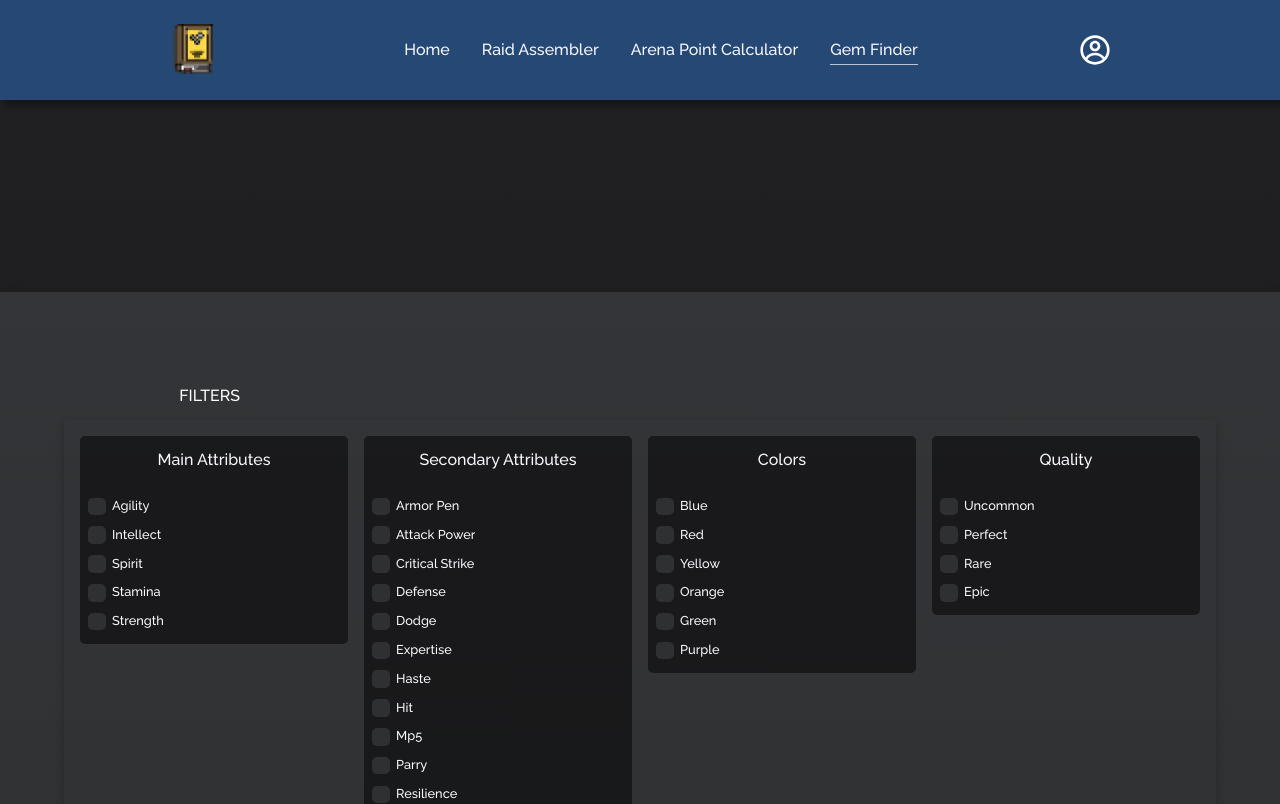
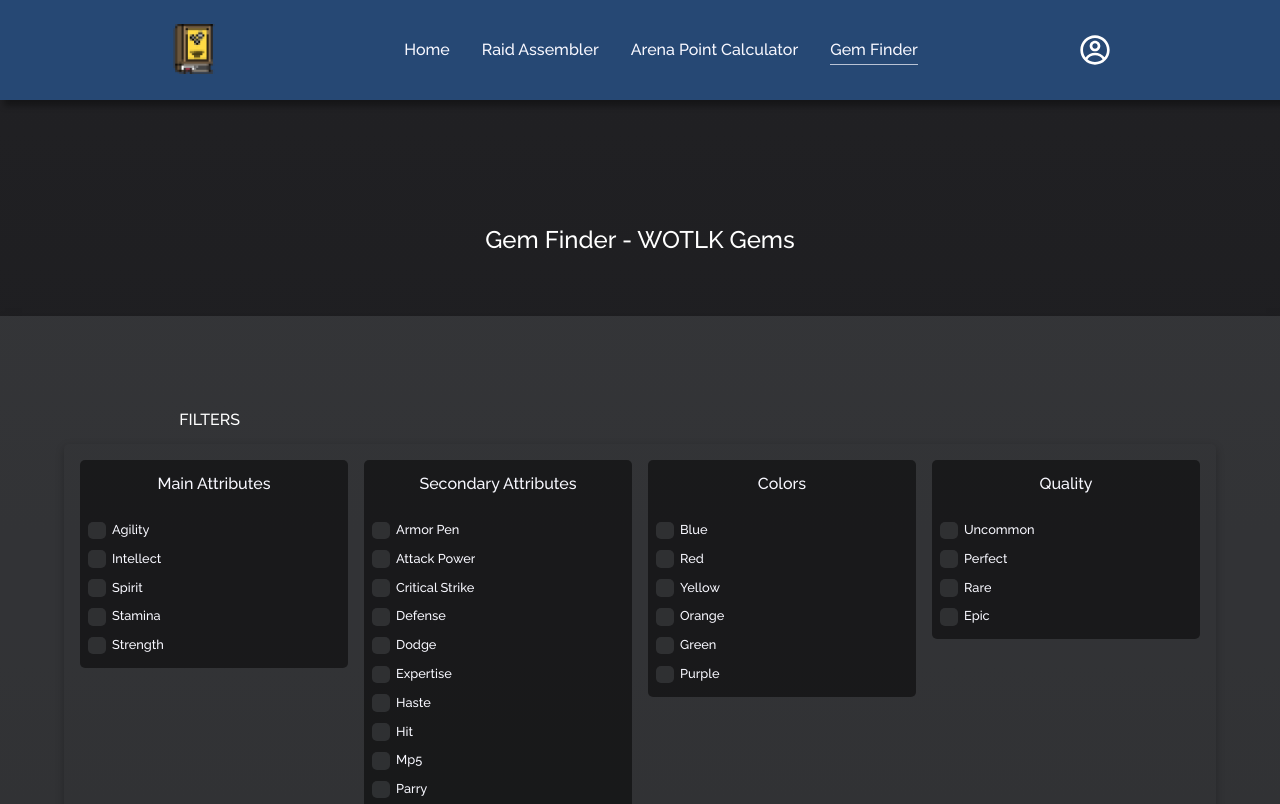
Before and after one commit to MarcusMohns/Codex-Online, a React (Create React App) app: page /gemfinder in a window 1280 px wide. Shown: the top 804 px of the page. Built offline with nearby package versions, Linux system fonts and the light colour scheme.

Commit message:
Headers added

```diff
--- a/src/components/styles/ArenaPointCalculator.styled.js
+++ b/src/components/styles/ArenaPointCalculator.styled.js
@@ -11,21 +11,18 @@ export const Main = styled.main`
   min-height: 40vw;
   height: auto;
   margin: auto;
-  margin-top: 15%;
+  margin-top: 5%;
   opacity: 90%;
   box-shadow: 3px 5px 10px -2px rgba(0, 0, 0, 0.6);
   padding: 2rem;
 
   @media (min-width: 1200px) {
-    align-items: center;
     flex-direction: row;
-    justify-content: top;
+    align-items: flex-start;
+    justify-content: center;
     max-width: 100vw;
     min-width: 75vw;
     padding: 3rem;
-  }
-
-  @media screen and (min-width: 992px) {
   }
 `;
 
--- a/src/components/styles/GemFinder.styled.js
+++ b/src/components/styles/GemFinder.styled.js
@@ -11,7 +11,7 @@ export const Main = styled.main`
   width: auto;
   margin: auto;
   padding: 4rem;
-  margin-top: 15%;
+  margin-top: 5%;
   box-shadow: 3px 5px 10px -2px rgba(0, 0, 0, 0.6);
   font-size: 1rem;
   @media screen and (max-width: 1200px) {
--- a/src/components/styles/RaidAssembler.styled.js
+++ b/src/components/styles/RaidAssembler.styled.js
@@ -33,6 +33,7 @@ export const Main = styled.main`
       "Raid Utils"
       "Buffs Buffs";
     padding: 2rem;
+    padding-bottom: 10rem;
   }
   .add-player-menu {
     display: flex;
@@ -1315,6 +1316,7 @@ export const Header = styled.h1`
   display: flex;
   align-items: center;
   justify-content: center;
+  text-align: center;
   color: white;
   width: 100%;
   height: 100%;
--- a/src/pages/arenapointcalculator.js
+++ b/src/pages/arenapointcalculator.js
@@ -2,6 +2,7 @@ import {
   ArenaContainer,
   Main,
 } from "../components/styles/ArenaPointCalculator.styled";
+import { Header } from "../components/styles/RaidAssembler.styled";
 import React, { useReducer } from "react";
 
 const formReducer = (state, event) => {
@@ -90,6 +91,8 @@ function Arenapointcalculator() {
   };
 
   return (
+    <>
+      <Header>Arena Point Calculator - 3.3.5 WOTLK</Header>
       <Main>
         <ArenaContainer>
           <h2>Arena Points Rewarded</h2>
@@ -140,10 +143,13 @@ function Arenapointcalculator() {
             </table>
           </form>
         </ArenaContainer>
-
         <ArenaContainer>
           <h2>Arena Rating Needed</h2>
-        <form onChange={pointChange} onSelect={handleSelect} autoComplete="off">
+          <form
+            onChange={pointChange}
+            onSelect={handleSelect}
+            autoComplete="off"
+          >
             <table>
               <thead>
                 <tr>
@@ -183,6 +189,7 @@ function Arenapointcalculator() {
           </form>
         </ArenaContainer>
       </Main>
+    </>
   );
 }
 export default Arenapointcalculator;
--- a/src/pages/gemfinder.js
+++ b/src/pages/gemfinder.js
@@ -3,6 +3,7 @@ import GemTable from "../components/GemTable";
 import gemArray from "../Gems";
 import Checkboxes from "../components/Checkboxes";
 import filterNames from "../FilterNames";
+import { Header } from "../components/styles/RaidAssembler.styled";
 import {
   Main,
   GemTableContainer,
@@ -179,6 +180,8 @@ const Gemfinder = () => {
   }, []);
 
   return (
+    <>
+      <Header>Gem Finder - WOTLK Gems</Header>
       <Main>
         <h2 className="header">FILTERS</h2>
         <CheckBoxContainer className="checkbox-container">
@@ -194,6 +197,7 @@ const Gemfinder = () => {
           )}
         </GemTableContainer>
       </Main>
+    </>
   );
 };
 
--- a/src/pages/raidassembler.js
+++ b/src/pages/raidassembler.js
@@ -551,7 +551,7 @@ const RaidAssembler = () => {
   return (
     <>
       <Header>
-        Raid Assembler - Organize 3.3.5 Buffs, Debuffs and Utilities
+        Raid Assembler - Organize WOTLK 3.3.5 Buffs, Debuffs and Utilities
       </Header>
       <Main>
         {saveMenuOpen && (
```
Lines whose indentation alone changed are shown as unchanged.
